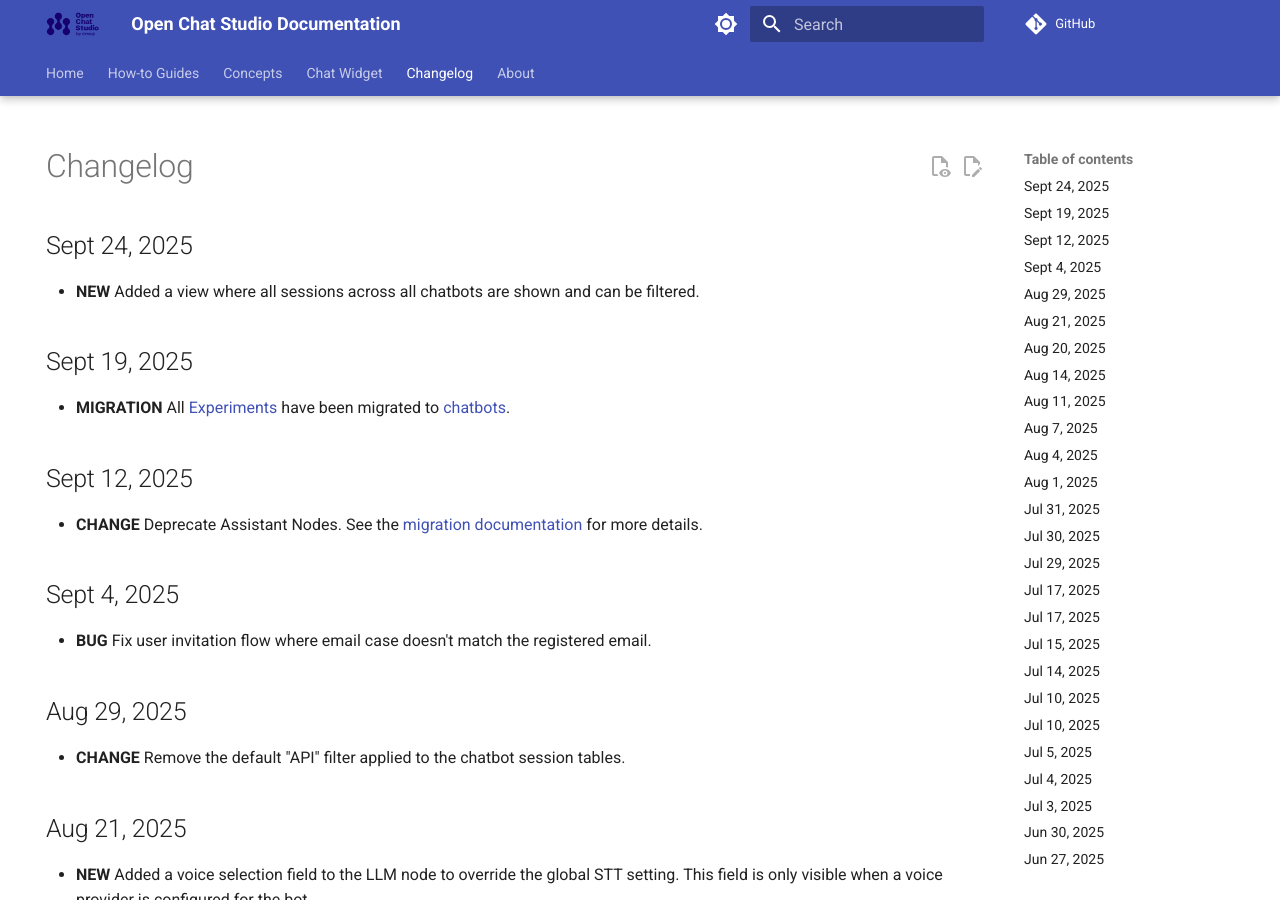
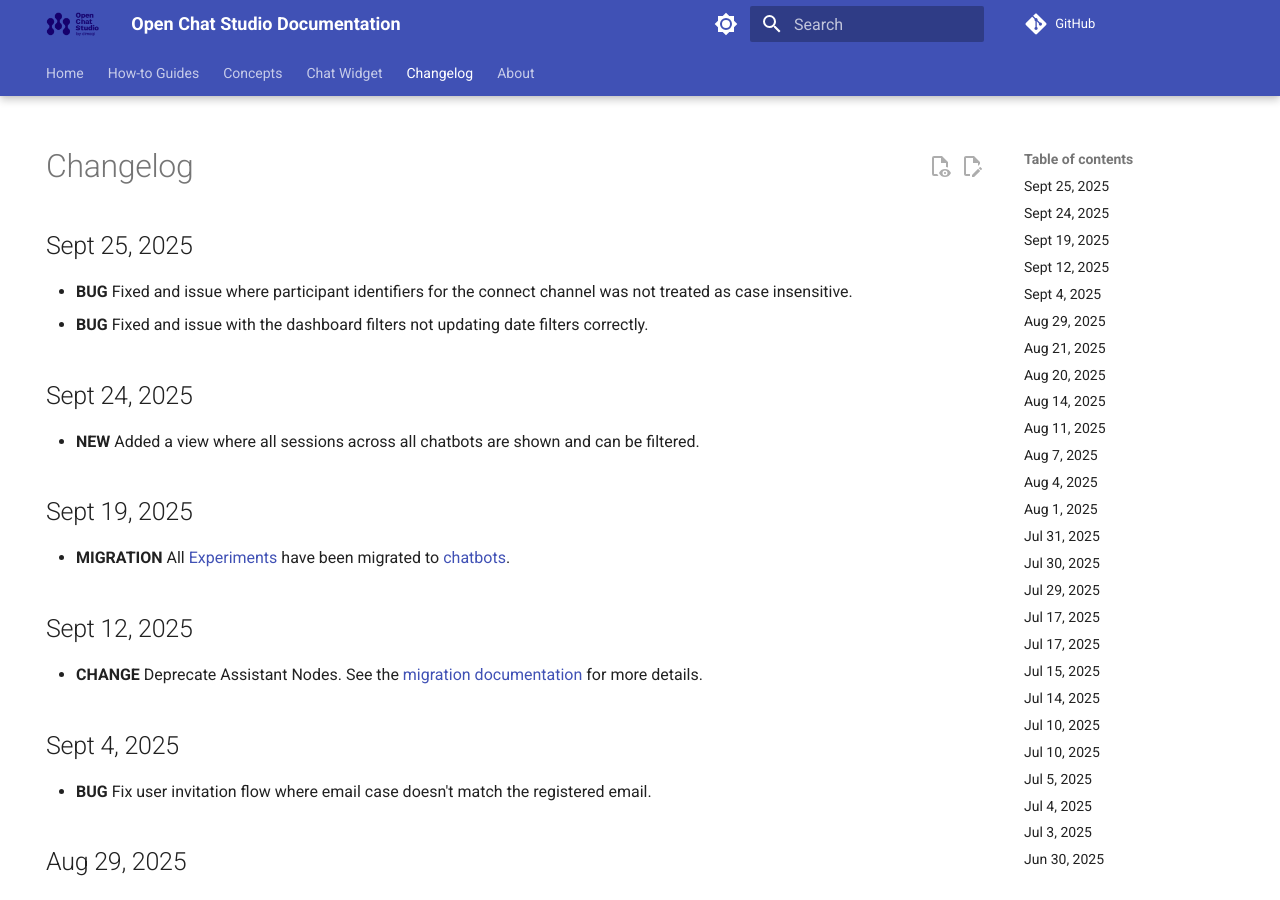
Before and after one commit to dimagi/open-chat-studio-docs, an MkDocs documentation site: the page built from docs/changelog.md, in a window 1280 px wide and 900 px high. Built offline with MkDocs 1.6.1 and Material for MkDocs 9.7.7, drawn with Linux system fonts in a browser that asks for light colours; emoji names are drawn with the system emoji font; a script that is not in the unit is left out; comment, search, counter and statistics services are not loaded.

Commit message:
Update changelog

```diff
--- a/docs/changelog.md
+++ b/docs/changelog.md
@@ -4,6 +4,11 @@ hide:
 ---
 
 # Changelog
+
+## Sept 25, 2025
+* **BUG** Fixed and issue where participant identifiers for the connect channel was not treated as case insensitive.
+* **BUG** Fixed and issue with the dashboard filters not updating date filters correctly.
+
 
 ## Sept 24, 2025
 * **NEW** Added a view where all sessions across all chatbots are shown and can be filtered.
```
